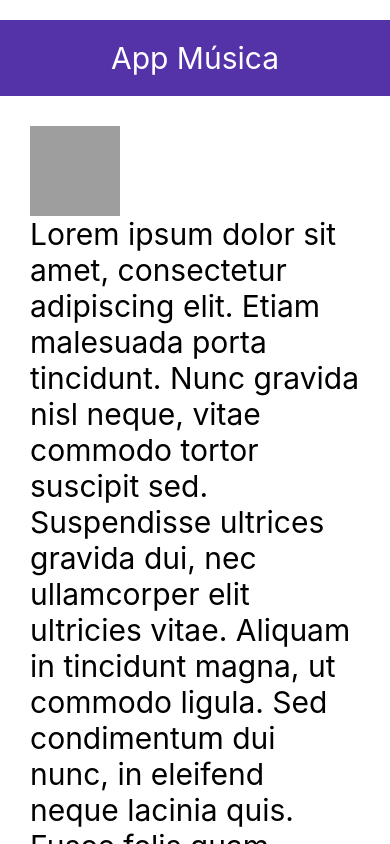
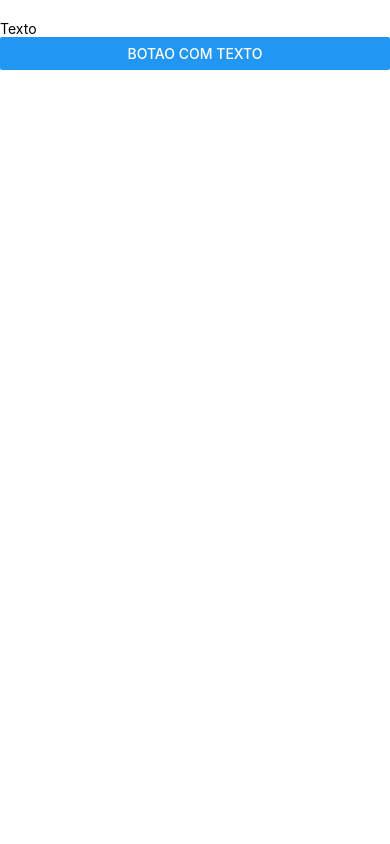
Before and after one commit to jonataspeixoto/DankiCodeReactNativeClass, a React Native app: screen / in a window 390 px wide. Built offline with nearby package versions, Linux system fonts and the light colour scheme; grey boxes are pictures that could not be loaded.

Commit message:
Condições na renderização através de expressões

```diff
--- a/App.js
+++ b/App.js
@@ -1,15 +1,35 @@
 import React from 'react';
-import { Text, View, ScrollView } from 'react-native';
+import { Text, View, ScrollView, Button } from 'react-native';
 import Header from './components/Header.js';
 import Body from './components/Body.js';
 
+export default class App extends React.Component {
 
-export default class App extends React.Component {
+  constructor(props){
+    super(props);
+    this.mostrarTexto = true;
+    this.mostrarBotaoComTexto = true;
+  }
+
   render(){
+
     return (
       <ScrollView style={{marginTop:20, flex:1}}>
-        <Header></Header>
-        <Body></Body>
+        {
+          (this.mostrarTexto)
+          ?
+          <Text>Texto</Text>
+          :
+          <View></View>
+        }
+        {
+          (this.mostrarBotaoComTexto)
+          ?
+          <Button title="Botao com texto"></Button>
+          :
+          <Button title="Botao sem texto"></Button>
+        }
+
       </ScrollView>
     );
   }
```
